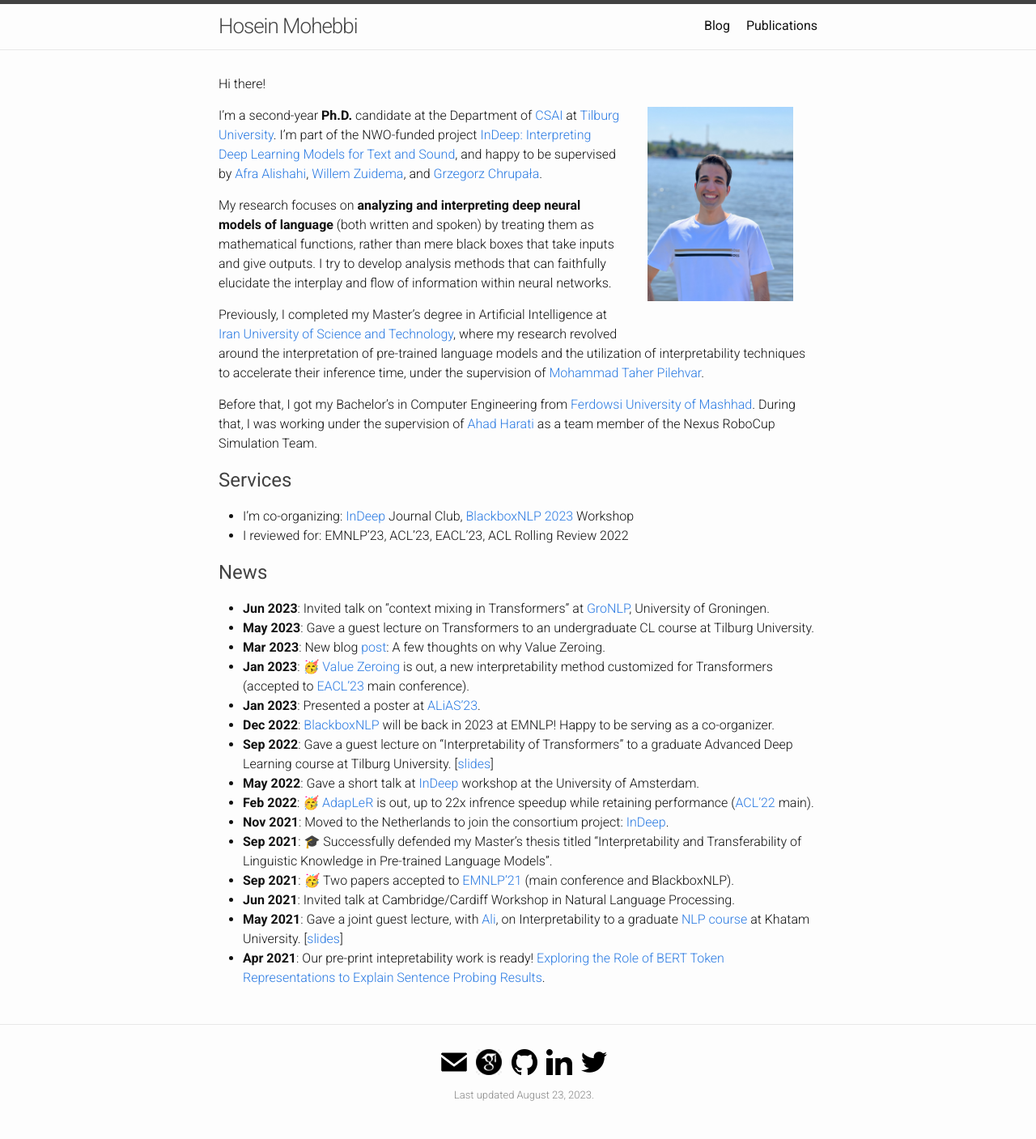
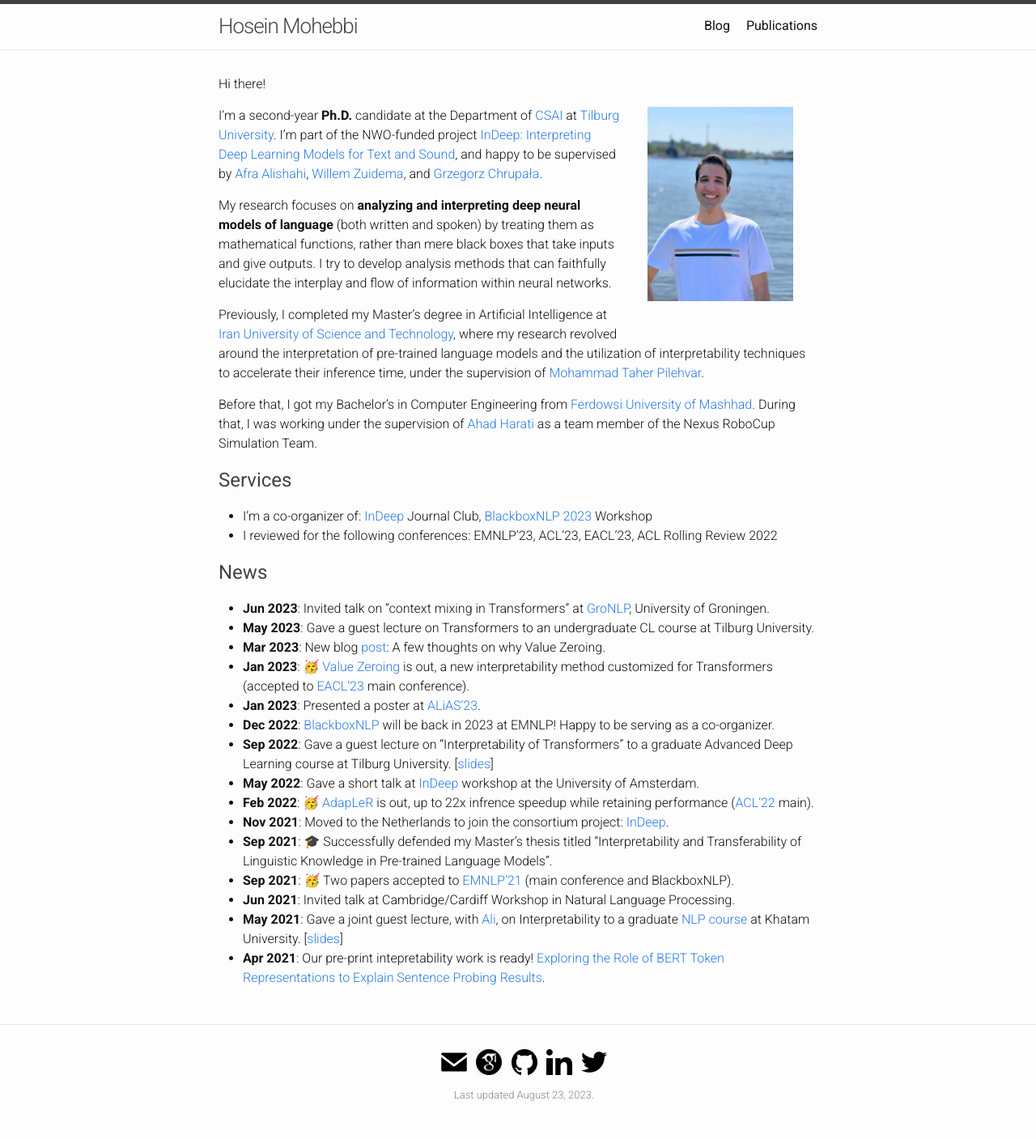
Before and after one commit to hmohebbi/hmohebbi.github.io, a Jekyll site: the page built from index.md, in a window 1280 px wide. Shown: the whole page at 81% size. Built offline with Jekyll 4.4.1, drawn with Linux system fonts in a browser that asks for light colours.

Commit message:
Update index.md

```diff
--- a/index.md
+++ b/index.md
@@ -32,8 +32,8 @@ Before that, I got my Bachelor’s in Computer Engineering from [Ferdowsi Univer
 
 
 ## <span style="color:#424242">Services </span>
-* I'm co-organizing: [InDeep](https://projects.illc.uva.nl/indeep/) Journal Club, [BlackboxNLP 2023](https://blackboxnlp.github.io/) Workshop
-* I reviewed for: EMNLP'23, ACL'23, EACL'23, ACL Rolling Review 2022
+* I'm a co-organizer of: [InDeep](https://projects.illc.uva.nl/indeep/) Journal Club, [BlackboxNLP 2023](https://blackboxnlp.github.io/) Workshop
+* I reviewed for the following conferences: EMNLP'23, ACL'23, EACL'23, ACL Rolling Review 2022
 
 ## <span style="color:#424242">News </span>
 * __Jun 2023__: Invited talk on "context mixing in Transformers" at [GroNLP](https://www.rug.nl/research/clcg/research/cl/), University of Groningen.
```
